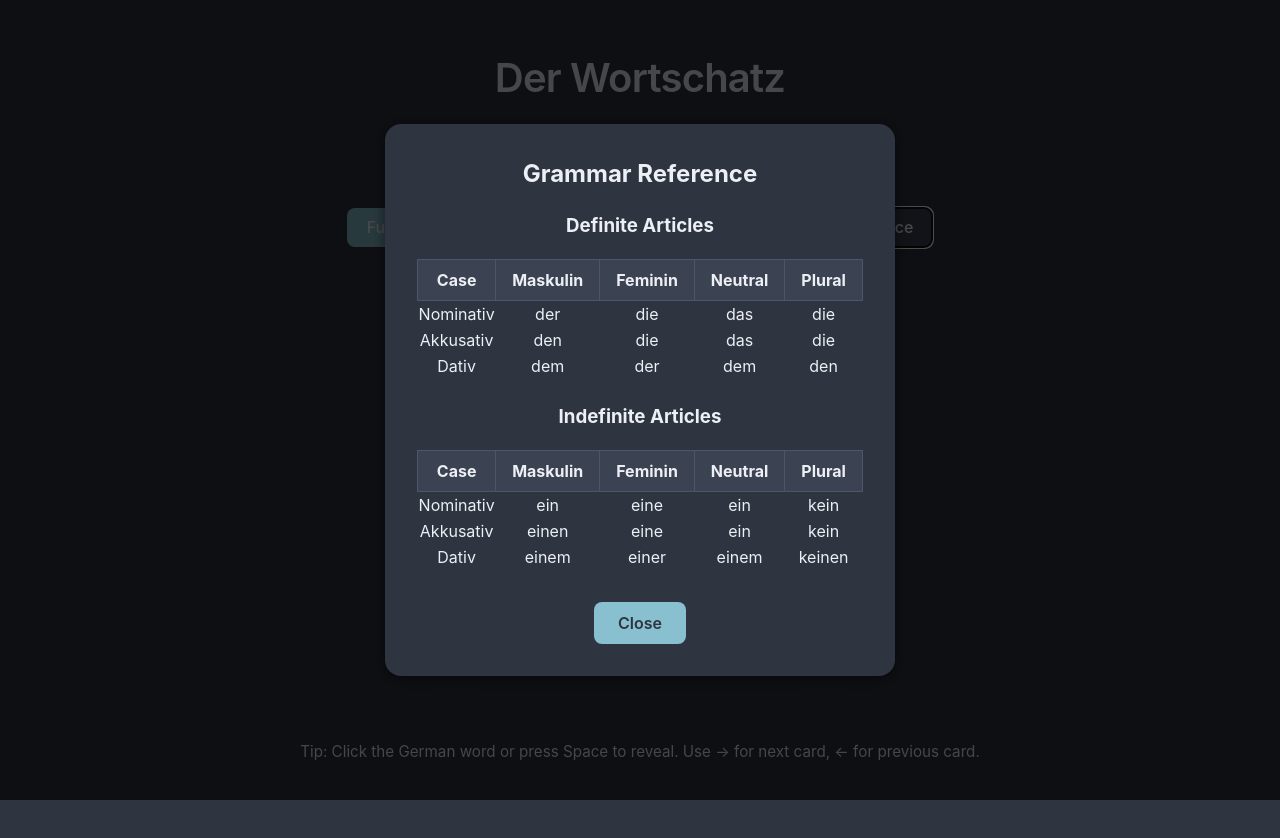
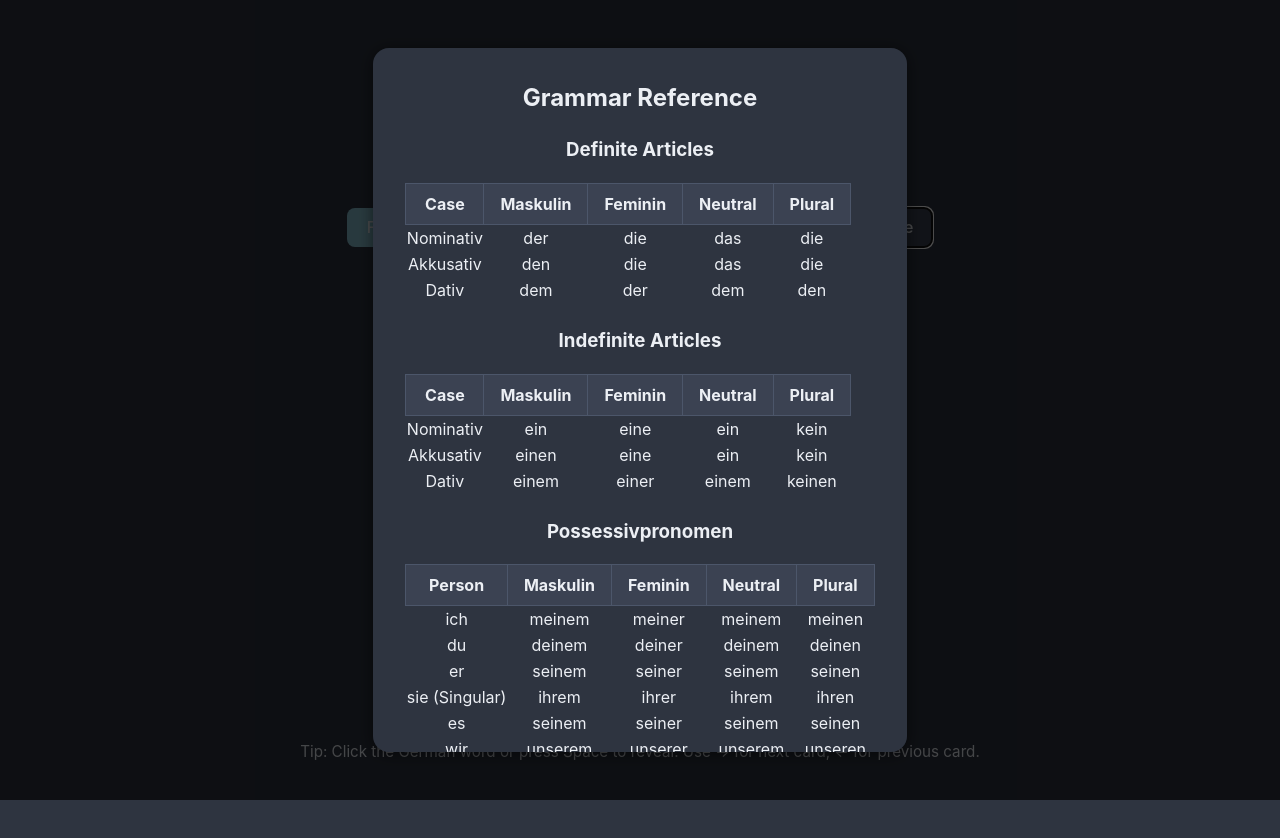
Before and after one commit to PaulthiV/PaulthiV.github.io, a React (Vite) app in the folder Development/German_vocab/: page / in a window 1280 px wide. Both pictures are taken after a click on the button "Grammar Reference". Shown: the top 838 px of the page. Built offline with nearby package versions, Linux system fonts and the light colour scheme.

Commit message:
Add Possessivpronomen table to grammar reference modal

```diff
--- a/Development/German_vocab/src/App.tsx
+++ b/Development/German_vocab/src/App.tsx
@@ -340,6 +340,28 @@ function App() {
                   <tr><td>Dativ</td><td>einem</td><td>einer</td><td>einem</td><td>keinen</td></tr>
                 </tbody>
               </table>
+              <h3>Possessivpronomen</h3>
+              <table style={{borderCollapse: 'collapse', marginBottom: '1.5rem'}}>
+                <thead>
+                  <tr style={{background: '#3b4252'}}>
+                    <th style={{padding: '0.5em 1em', border: '1px solid #4c566a'}}>Person</th>
+                    <th style={{padding: '0.5em 1em', border: '1px solid #4c566a'}}>Maskulin</th>
+                    <th style={{padding: '0.5em 1em', border: '1px solid #4c566a'}}>Feminin</th>
+                    <th style={{padding: '0.5em 1em', border: '1px solid #4c566a'}}>Neutral</th>
+                    <th style={{padding: '0.5em 1em', border: '1px solid #4c566a'}}>Plural</th>
+                  </tr>
+                </thead>
+                <tbody>
+                  <tr><td>ich</td><td>meinem</td><td>meiner</td><td>meinem</td><td>meinen</td></tr>
+                  <tr><td>du</td><td>deinem</td><td>deiner</td><td>deinem</td><td>deinen</td></tr>
+                  <tr><td>er</td><td>seinem</td><td>seiner</td><td>seinem</td><td>seinen</td></tr>
+                  <tr><td>sie (Singular)</td><td>ihrem</td><td>ihrer</td><td>ihrem</td><td>ihren</td></tr>
+                  <tr><td>es</td><td>seinem</td><td>seiner</td><td>seinem</td><td>seinen</td></tr>
+                  <tr><td>wir</td><td>unserem</td><td>unserer</td><td>unserem</td><td>unseren</td></tr>
+                  <tr><td>ihr</td><td>eurem</td><td>eurer</td><td>eurem</td><td>euren</td></tr>
+                  <tr><td>sie (Plural)</td><td>ihrem</td><td>ihrer</td><td>ihrem</td><td>ihren</td></tr>
+                </tbody>
+              </table>
             </div>
             <button onClick={() => setShowGrammar(false)} style={{background: '#88c0d0', color: '#2e3440', border: 'none', padding: '0.7rem 1.5rem', borderRadius: '0.5rem', fontWeight: 600, cursor: 'pointer'}}>Close</button>
           </div>
```
